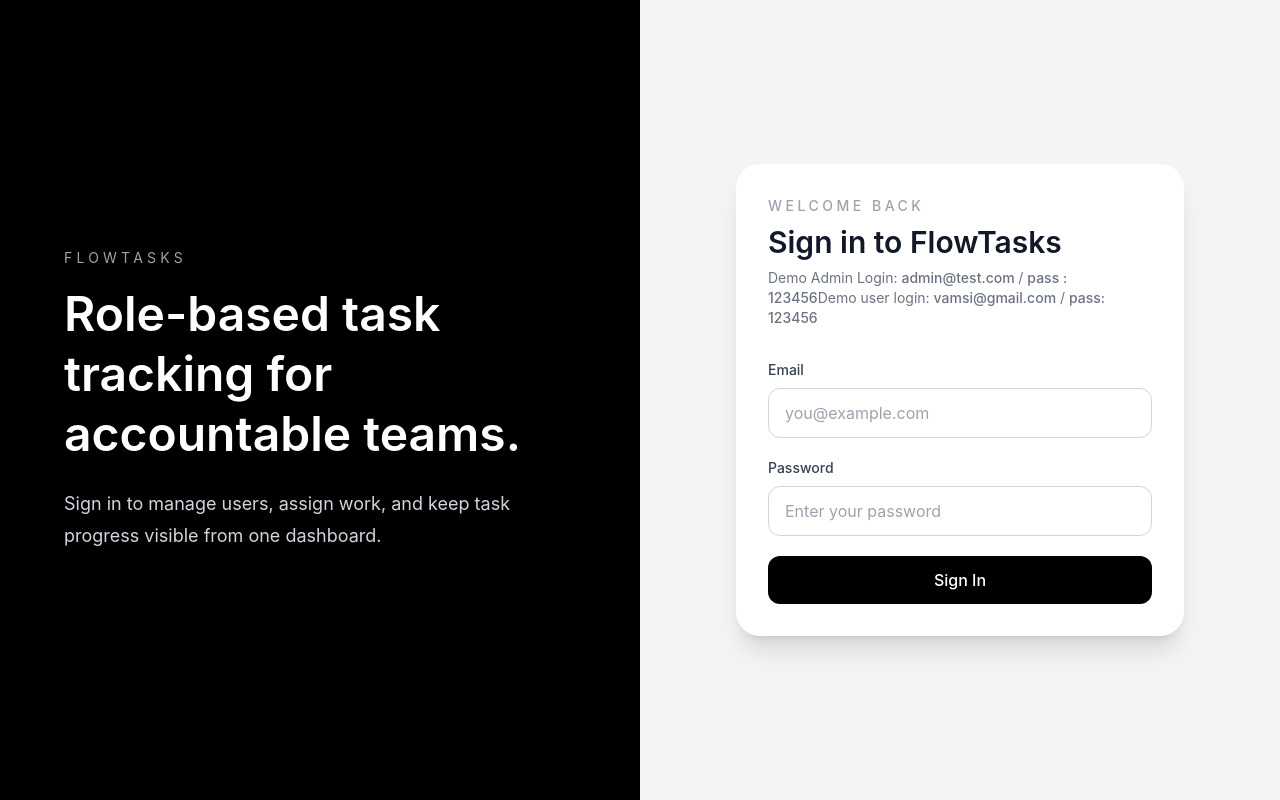
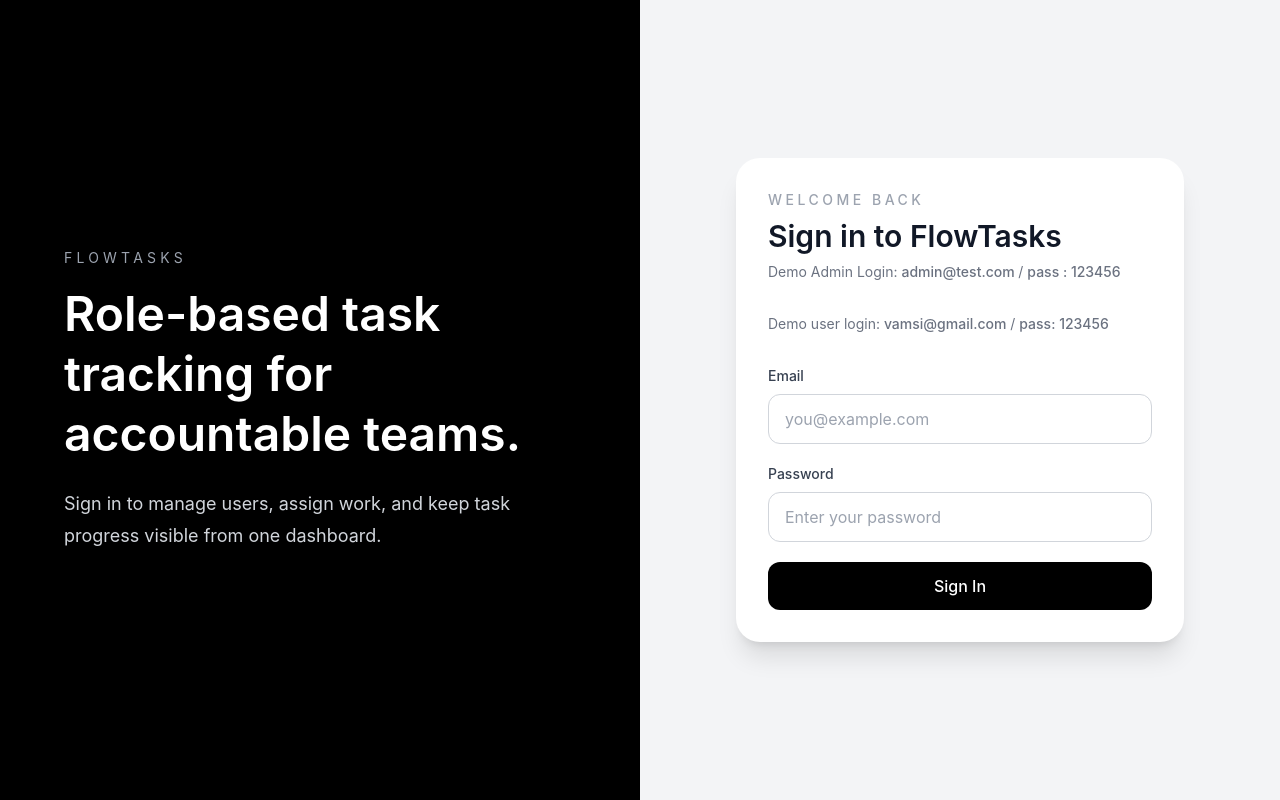
Before and after one commit to Vamsidhar3081/task-tracker, a React (Vite) app: page /login in a window 1280 px wide. Built offline with nearby package versions, Linux system fonts and the light colour scheme.

Commit message:
initial commit again

```diff
--- a/src/pages/login.tsx
+++ b/src/pages/login.tsx
@@ -62,8 +62,9 @@ const Login = () => {
           </p>
           <h2 className="mb-2 text-3xl font-semibold text-gray-900">Sign in to FlowTasks</h2>
           <p className="mb-8 text-sm text-gray-500">
-  Demo Admin Login: <span className="font-medium">admin@test.com </span> / <span className="font-medium">pass : 123456</span>
-  Demo user login: <span className="font-medium">vamsi@gmail.com</span> / <span className="font-medium">pass: 123456</span>
+  Demo Admin Login: <span className="font-medium">admin@test.com </span> / <span className="font-medium">pass : 123456</span></p>
+  <p className="mb-8 text-sm text-gray-500">
+    Demo user login: <span className="font-medium">vamsi@gmail.com</span> / <span className="font-medium">pass: 123456</span>
 </p>
 
           <form onSubmit={handleSubmit} className="space-y-5">
```
